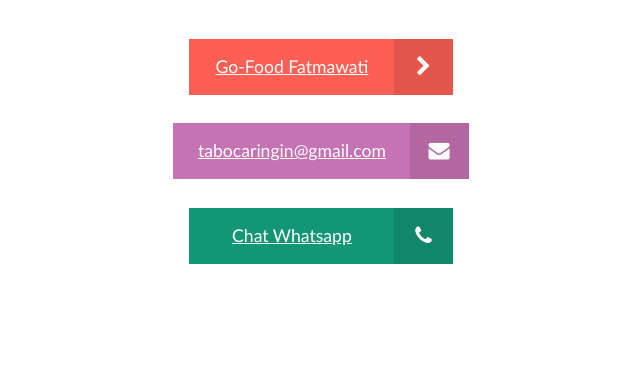
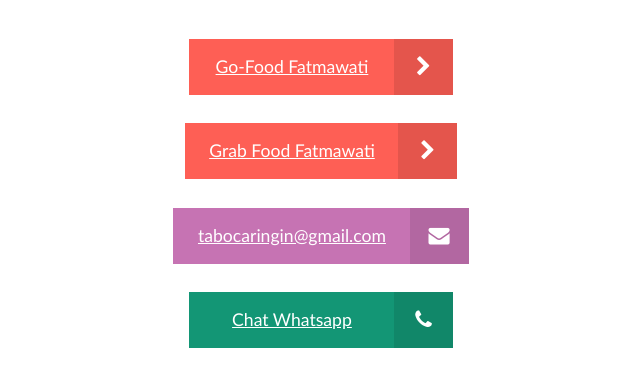
Before and after one commit to TaboFood/tabofood.github.io, a plain HTML site: page index.html in a window 1280 px wide. Shown: the part 322-708 px from the top of the page, without its empty margins (319-959 px from the left). Drawn offline with Linux system fonts and the light colour scheme; a web font is replaced by a local one.

Commit message:
fix: grab food

```diff
--- a/index.html
+++ b/index.html
@@ -16,8 +16,8 @@
 
 <a class="button arrow" href="https://gofood.link/u/Qd5gRR">Go-Food Fatmawati</a>
 <br/><br/>
-<!-- <a class="button arrow" href="https://gofood.link/u/Qd5gRR">Grab Food Fatmawati</a>
-<br/><br/> -->
+<a class="button arrow" href="https://grab.onelink.me/2695613898?pid=inappsharing&c=6-CZBFJ8EFRYXKVX&is_retargeting=true&af_dp=grab%3A%2F%2Fopen%3FscreenType%3DGRABFOOD%26sourceID%3DA4pcqCZkS4%26merchantIDs%3D6-CZBFJ8EFRYXKVX&af_force_deeplink=true&af_web_dp=https%3A%2F%2Fwww.grab.com%2Fdownload">Grab Food Fatmawati</a>
+<br/><br/>
 <a class="button email" href="mailto:tabocaringin@gmail.com?Subject=Pesanan%20100%20Porsi">tabocaringin@gmail.com</a>
 <br/><br/>
-<a class="button phone" href="https://wa.me/6281385407950?text=Saya%20mau%20pesan%20100%20Porsi%20bisa%20tolong%20kirimkan%20pricelist%20Menu%20nya">Chat Whatsapp</a>
+<a class="button phone" href="https://wa.me/6281385407950?halo">Chat Whatsapp</a>
```
